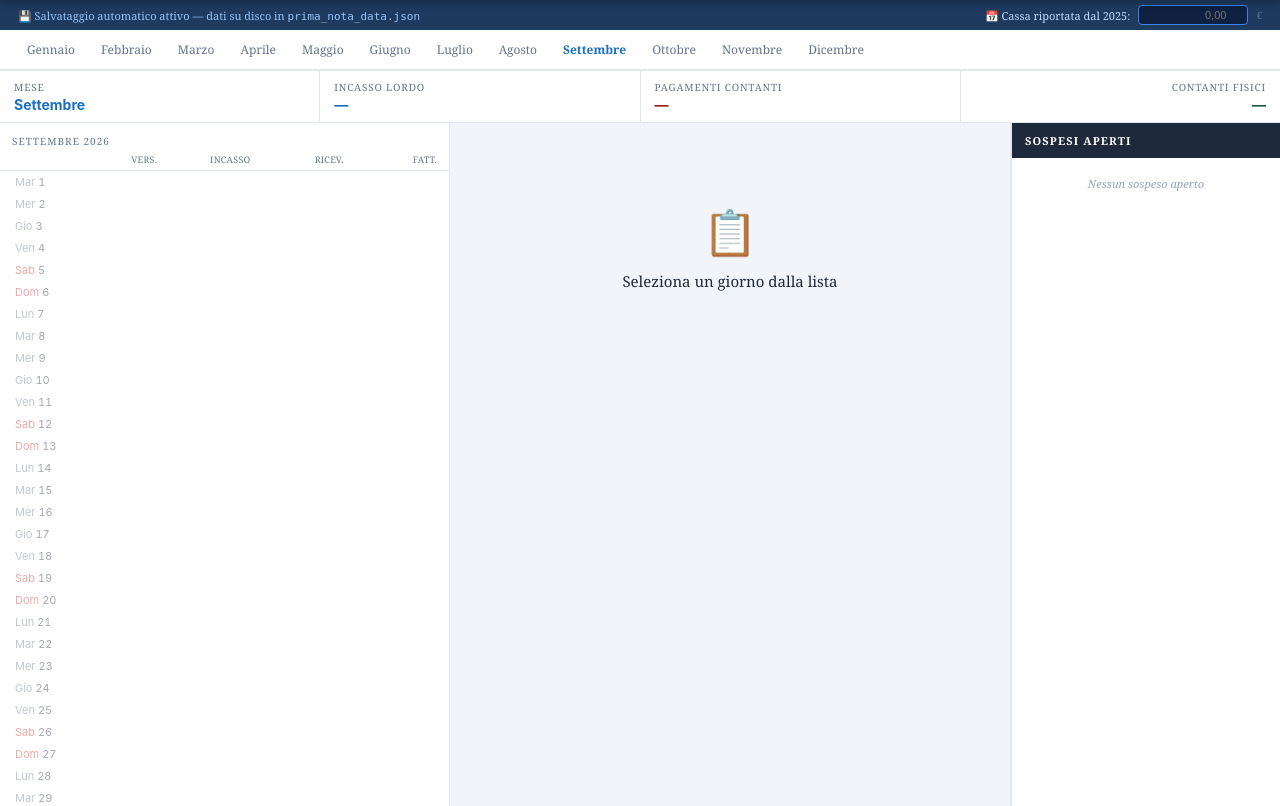
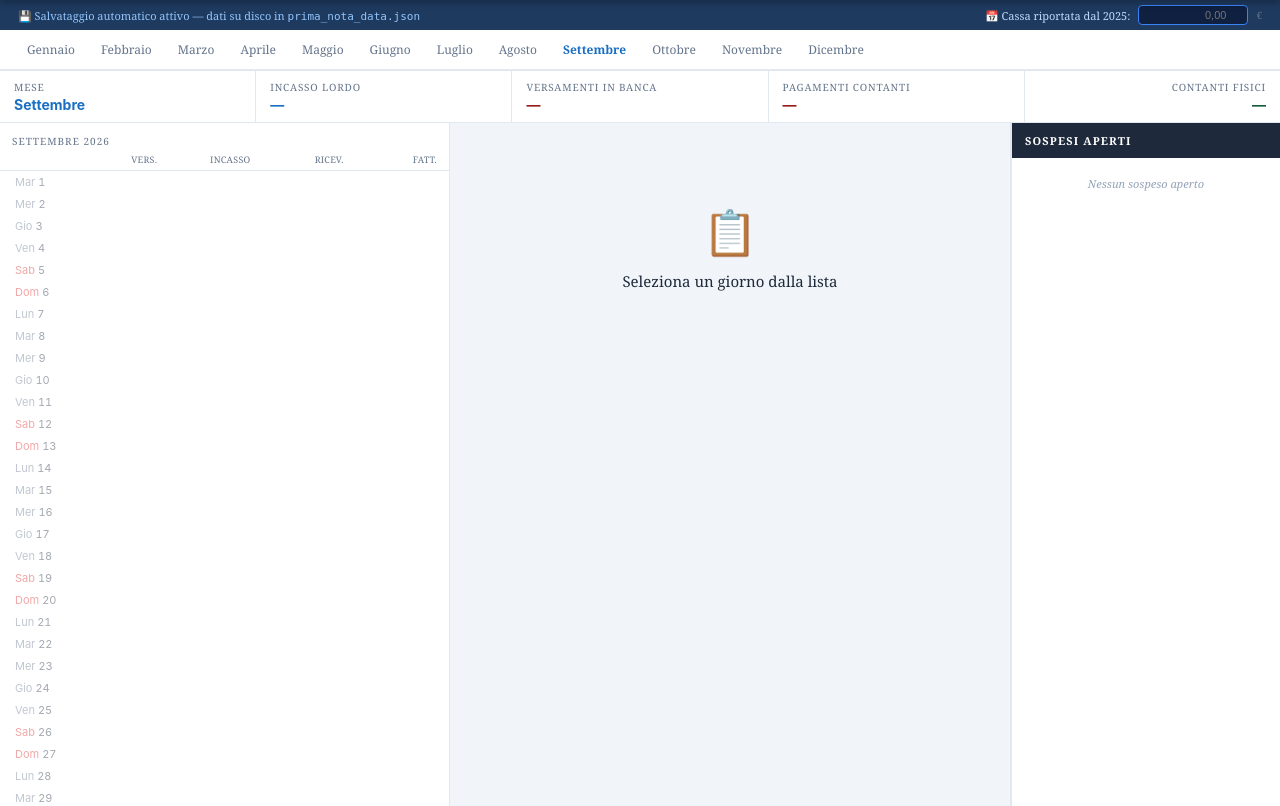
Before and after one commit to marcop1969/prima-nota-cassa, a Flask app: page / in a window 1280 px wide. Shown: the part 52-858 px from the top of the page. Run offline with Flask 3, Linux system fonts and the light colour scheme.

Commit message:
In cima: riquadro 'Versamenti in banca' (somma del mese) al posto di Storni tot.
Co-Authored-By: Claude Fable 5 <noreply@anthropic.com>

```diff
--- a/templates/prima_nota.html
+++ b/templates/prima_nota.html
@@ -80,7 +80,7 @@ html { font-variant-numeric: tabular-nums; } /* cifre a larghezza fissa: le colo
 
 /* ─── KPI ─── */
 .kpi-bar {
-  display: grid; grid-template-columns: repeat(4,1fr);
+  display: grid; grid-template-columns: repeat(5,1fr);
   gap: 1px; background: var(--bordo); border-bottom: 1px solid var(--bordo);
 }
 .kpi-cell { background: white; padding: 9px 14px; }
@@ -451,6 +451,7 @@ html { font-variant-numeric: tabular-nums; } /* cifre a larghezza fissa: le colo
 <div class="kpi-bar">
   <div class="kpi-cell"><div class="kpi-label">Mese</div><div class="kpi-val kv-blu" id="k0">—</div></div>
   <div class="kpi-cell"><div class="kpi-label">Incasso lordo</div><div class="kpi-val kv-blu" id="k1">—</div></div>
+  <div class="kpi-cell"><div class="kpi-label">Versamenti in banca</div><div class="kpi-val kv-rosso" id="k2">—</div></div>
   <div class="kpi-cell"><div class="kpi-label">Pagamenti contanti</div><div class="kpi-val kv-rosso" id="k3">—</div></div>
   <div class="kpi-cell"><div class="kpi-label">Contanti fisici</div><div class="kpi-val" id="k4">—</div></div>
 </div>
@@ -1569,6 +1570,7 @@ function renderKpi() {
   const t = totMese(meseAt);
   document.getElementById('k0').textContent = MESI[meseAt];
   document.getElementById('k1').textContent = t.lordo>0 ? fmt(t.lordo) : '—';
+  document.getElementById('k2').textContent = t.vers>0 ? fmt(t.vers) : '—';
   document.getElementById('k3').textContent = t.pagCont>0 ? fmt(t.pagCont) : '—';
   const k4 = document.getElementById('k4');
   k4.textContent = fmtS(t.fisici) + (t.hasDiff?' ⚠':'');
```
